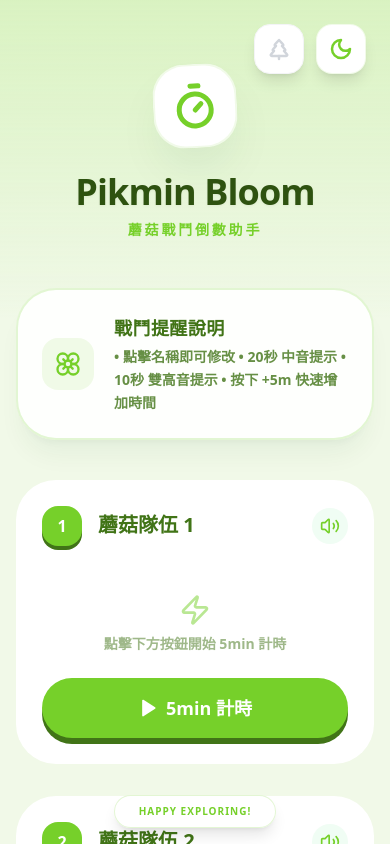
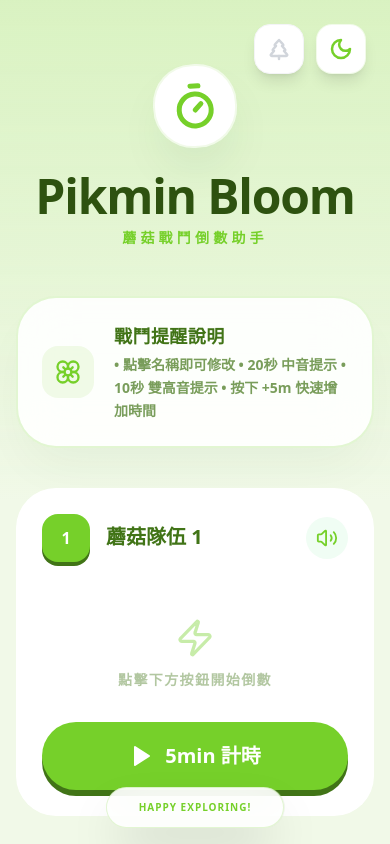
Before and after one commit to kevic0935/Pikmin, a React (Vite) app: page / in a window 390 px wide. Shown: the top 844 px of the page. Built offline with nearby package versions, Linux system fonts and the light colour scheme.

Commit message:
增加阿凡達版本

```diff
--- a/App.tsx
+++ b/App.tsx
@@ -1,6 +1,6 @@
 
 import React, { useState, useEffect } from 'react';
-import { Timer, Flower, Moon, Sun, TreePine, Snowflake, Gift, Plus } from 'lucide-react';
+import { Timer, Flower, Moon, Sun, TreePine, Snowflake, Gift, Plus, Sparkles } from 'lucide-react';
 import MushroomTimer from './components/MushroomTimer.tsx';
 
 export type ThemeType = 'light' | 'dark' | 'christmas';
@@ -31,36 +31,36 @@ export default function App() {
   }, [theme]);
 
   const getBgColor = () => {
-    if (theme === 'dark') return 'bg-[#0a1205]';
+    if (theme === 'dark') return 'bg-[#020617]'; // Deep Space Blue
     if (theme === 'christmas') return 'bg-[#fdf2f2]';
     return 'bg-[#f1f9e8]';
   };
 
   const getGradient = () => {
-    if (theme === 'dark') return 'from-[#162a0c] opacity-60';
+    if (theme === 'dark') return 'from-[#0f172a] via-[#1e1b4b] to-transparent opacity-80';
     if (theme === 'christmas') return 'from-[#fee2e2] opacity-100';
     return 'from-[#d9f2c1] opacity-100';
   };
 
   const getTitleColor = () => {
-    if (theme === 'dark') return 'text-[#d9f2c1]';
+    if (theme === 'dark') return 'text-[#22d3ee] drop-shadow-[0_0_8px_rgba(34,211,238,0.4)]';
     if (theme === 'christmas') return 'text-[#BB2528]';
     return 'text-[#2e5210]';
   };
 
   return (
-    <div className={`min-h-screen transition-colors duration-500 font-sans pb-24 selection:bg-[#76d02a] selection:text-white ${getBgColor()}`}>
+    <div className={`min-h-screen transition-colors duration-700 font-sans pb-24 selection:bg-[#22d3ee] selection:text-white ${getBgColor()}`}>
 
       {/* Theme Selection Group - Top Right */}
       <div className="fixed top-6 right-6 z-50 flex gap-3">
-        {/* Christmas Theme Button (Left) */}
+        {/* Christmas Theme Button */}
         <button
           onClick={() => setTheme('christmas')}
           className={`p-3 rounded-2xl flex items-center justify-center transition-all btn-3d shadow-lg
             ${theme === 'christmas'
               ? 'bg-[#BB2528] text-white shadow-[0_4px_0_0_#7f1d1d] border border-white/20'
               : (theme === 'dark'
-                  ? 'bg-[#162a0c] text-[#76d02a]/40 shadow-[0_4px_0_0_#050a02] border border-[#76d02a]/10 hover:text-[#76d02a]'
+                  ? 'bg-[#1e293b] text-cyan-400/40 shadow-[0_4px_0_0_#020617] border border-cyan-500/10 hover:text-cyan-400'
                   : 'bg-white text-gray-300 shadow-[0_4px_0_0_#e2e8f0] border border-gray-100 hover:text-[#BB2528]')
             }`}
           aria-label="Christmas theme"
@@ -68,24 +68,33 @@ export default function App() {
           <TreePine size={24} strokeWidth={2.5} />
         </button>
 
-        {/* Light/Dark Toggle Button (Right) */}
+        {/* Light/Dark Toggle Button */}
         <button
           onClick={() => setTheme(theme === 'dark' ? 'light' : 'dark')}
           className={`p-3 rounded-2xl flex items-center justify-center transition-all btn-3d shadow-lg
             ${theme === 'dark'
-              ? 'bg-[#162a0c] text-[#76d02a] shadow-[0_4px_0_0_#050a02] border border-[#76d02a]/20'
+              ? 'bg-[#0f172a] text-[#22d3ee] shadow-[0_4px_0_0_#020617] border border-cyan-500/30 shadow-cyan-500/10'
               : (theme === 'christmas'
                   ? 'bg-white text-gray-300 shadow-[0_4px_0_0_#e2e8f0] border border-gray-100 hover:text-[#76d02a]'
                   : 'bg-white text-[#76d02a] shadow-[0_4px_0_0_#e2e8f0] border border-[#76d02a]/10')
             }`}
-          aria-label="Toggle Light/Dark mode"
+          aria-label="Toggle Avatar Dark mode"
         >
-          {theme === 'dark' ? <Sun size={24} strokeWidth={2.5} /> : <Moon size={24} strokeWidth={2.5} />}
+          {theme === 'dark' ? <Sparkles size={24} strokeWidth={2.5} /> : <Moon size={24} strokeWidth={2.5} />}
         </button>
       </div>
 
       {/* Decorative Background Gradient */}
-      <div className={`fixed top-0 left-0 w-full h-80 pointer-events-none transition-all duration-700 bg-gradient-to-b to-transparent ${getGradient()}`} />
+      <div className={`fixed top-0 left-0 w-full h-[500px] pointer-events-none transition-all duration-1000 bg-gradient-to-b ${getGradient()}`} />
+
+      {/* Bioluminescent floating particles for Dark theme */}
+      {theme === 'dark' && (
+        <div className="fixed inset-0 pointer-events-none overflow-hidden opacity-30">
+          <div className="absolute top-[20%] left-[15%] w-2 h-2 bg-cyan-400 rounded-full blur-[2px] animate-pulse" />
+          <div className="absolute top-[60%] left-[80%] w-3 h-3 bg-indigo-400 rounded-full blur-[3px] animate-bounce" style={{ animationDuration: '4s' }} />
+          <div className="absolute top-[40%] left-[40%] w-1.5 h-1.5 bg-purple-400 rounded-full blur-[1px] animate-pulse" style={{ animationDuration: '3s' }} />
+        </div>
+      )}
 
       {/* Floating Snowflakes for Christmas */}
       {theme === 'christmas' && (
@@ -99,43 +108,45 @@ export default function App() {
       <div className="relative max-w-4xl mx-auto px-4 pt-16">
         {/* Header Section */}
         <header className="mb-12 text-center">
-          <div className={`inline-flex p-4 rounded-[2rem] shadow-2xl mb-6 transform -rotate-3 border-2 transition-all duration-500
+          <div className={`inline-flex p-4 rounded-[2.5rem] shadow-2xl mb-6 transform -rotate-3 border-2 transition-all duration-700
             ${theme === 'dark'
-              ? 'bg-[#162a0c] border-[#76d02a]/30 shadow-black/40'
+              ? 'bg-[#0f172a]/80 border-cyan-500/40 shadow-cyan-900/40 backdrop-blur-xl'
               : theme === 'christmas'
               ? 'bg-white border-[#BB2528]/30 shadow-red-900/10'
               : 'bg-white border-[#76d02a]/10 shadow-green-900/10'
             }`}>
             {theme === 'christmas' ? (
               <TreePine size={48} strokeWidth={2.5} className="text-[#165B33]" />
+            ) : theme === 'dark' ? (
+              <Sparkles size={48} strokeWidth={2.5} className="text-[#22d3ee]" />
             ) : (
               <Timer size={48} strokeWidth={2.5} className="text-[#76d02a]" />
             )}
           </div>
-          <h1 className={`text-4xl font-extrabold tracking-tight mb-2 drop-shadow-sm transition-colors duration-500 ${getTitleColor()}`}>
+          <h1 className={`text-5xl font-extrabold tracking-tight mb-2 transition-all duration-700 ${getTitleColor()}`}>
             Pikmin Bloom
           </h1>
-          <p className={`${theme === 'christmas' ? 'text-[#165B33]' : 'text-[#76d02a]'} font-extrabold text-sm uppercase tracking-[0.2em]`}>
-            {theme === 'christmas' ? '聖誕節限定版 🎄' : '蘑菇戰鬥倒數助手'}
+          <p className={`${theme === 'christmas' ? 'text-[#165B33]' : theme === 'dark' ? 'text-cyan-400/60' : 'text-[#76d02a]'} font-extrabold text-sm uppercase tracking-[0.3em]`}>
+            {theme === 'christmas' ? '聖誕節限定版 🎄' : theme === 'dark' ? '阿凡達幻彩版 ✨' : '蘑菇戰鬥倒數助手'}
           </p>
         </header>
 
         {/* Information/Instruction Card */}
-        <div className={`backdrop-blur-md border-2 p-6 rounded-[2.5rem] mb-10 flex gap-5 items-center shadow-xl transition-all duration-500
+        <div className={`backdrop-blur-xl border-2 p-6 rounded-[2.5rem] mb-10 flex gap-5 items-center shadow-2xl transition-all duration-700
           ${theme === 'dark'
-            ? 'bg-[#162a0c]/90 border-[#76d02a]/30 shadow-black/20 text-[#d9f2c1]'
+            ? 'bg-[#1e293b]/40 border-cyan-500/20 shadow-cyan-900/20 text-cyan-50'
             : theme === 'christmas'
             ? 'bg-white/90 border-[#BB2528]/20 shadow-red-900/5 text-[#7f1d1d]'
             : 'bg-white/90 border-[#76d02a]/20 shadow-green-900/5 text-[#417417]'
           }`}>
-          <div className={`p-3 rounded-2xl flex-shrink-0 ${theme === 'christmas' ? 'bg-[#BB2528]/10' : 'bg-[#76d02a]/10'}`}>
-            {theme === 'christmas' ? <Gift className="text-[#BB2528]" size={28} /> : <Flower className="text-[#76d02a]" size={28} />}
+          <div className={`p-3 rounded-2xl flex-shrink-0 transition-colors duration-700 ${theme === 'christmas' ? 'bg-[#BB2528]/10' : theme === 'dark' ? 'bg-cyan-400/10' : 'bg-[#76d02a]/10'}`}>
+            {theme === 'christmas' ? <Gift className="text-[#BB2528]" size={28} /> : theme === 'dark' ? <Sparkles className="text-cyan-400" size={28} /> : <Flower className="text-[#76d02a]" size={28} />}
           </div>
           <div>
-            <p className={`font-black text-lg mb-1 tracking-wide ${theme === 'christmas' ? 'text-[#BB2528]' : (theme === 'dark' ? 'text-[#76d02a]' : '')}`}>
-              {theme === 'christmas' ? '聖誕活動提醒' : '戰鬥提醒說明'}
+            <p className={`font-black text-lg mb-1 tracking-wide transition-colors duration-700 ${theme === 'christmas' ? 'text-[#BB2528]' : theme === 'dark' ? 'text-cyan-300' : 'text-[#417417]'}`}>
+              {theme === 'christmas' ? '聖誕活動提醒' : theme === 'dark' ? '幻彩模式提醒' : '戰鬥提醒說明'}
             </p>
-            <p className="text-sm font-semibold opacity-80 leading-relaxed">
+            <p className="text-sm font-semibold opacity-70 leading-relaxed">
               • 點擊名稱即可修改 • 20秒 中音提示 • 10秒 雙高音提示 • 按下 +5m 快速增加時間
             </p>
           </div>
@@ -152,11 +163,11 @@ export default function App() {
         <div className="flex justify-center mb-12">
           <button
             onClick={handleAddTeam}
-            className={`px-10 py-5 rounded-full font-black text-xl btn-3d flex items-center gap-3 transition-all duration-500 shadow-xl
+            className={`px-10 py-5 rounded-full font-black text-xl btn-3d flex items-center gap-3 transition-all duration-700 shadow-xl
               ${theme === 'christmas'
                 ? 'bg-[#165B33] text-white shadow-[0_6px_0_0_#064e3b] hover:bg-[#1b7a44]'
                 : (theme === 'dark'
-                    ? 'bg-[#76d02a] text-[#162a0c] shadow-[0_6px_0_0_#417417] hover:bg-[#86e03a]'
+                    ? 'bg-[#0ea5e9] text-white shadow-[0_6px_0_0_#0369a1] hover:bg-[#38bdf8] border border-white/10'
                     : 'bg-[#76d02a] text-white shadow-[0_6px_0_0_#417417] hover:bg-[#86e03a]')
               }`}
           >
@@ -167,12 +178,18 @@ export default function App() {
 
         {/* Footer Branding */}
         <footer className="mt-24 text-center">
-          <div className="flex justify-center gap-4 mb-6 opacity-30">
+          <div className="flex justify-center gap-4 mb-6 opacity-30 transition-all duration-700">
              {theme === 'christmas' ? (
                <>
                 <TreePine size={20} className="text-[#165B33]" />
                 <Snowflake size={20} className="text-[#BB2528]" />
                 <TreePine size={20} className="text-[#165B33]" />
+               </>
+             ) : theme === 'dark' ? (
+               <>
+                <Sparkles size={20} className="text-cyan-400" />
+                <Sparkles size={20} className="text-indigo-400" />
+                <Sparkles size={20} className="text-cyan-400" />
                </>
              ) : (
                <>
@@ -183,11 +200,11 @@ export default function App() {
              )}
           </div>
           <div className="space-y-1">
-            <p className={`${theme === 'christmas' ? 'text-[#BB2528]/70' : 'text-[#76d02a]/70'} text-[11px] font-black tracking-[0.25em] uppercase`}>
+            <p className={`${theme === 'christmas' ? 'text-[#BB2528]/70' : theme === 'dark' ? 'text-cyan-400/50' : 'text-[#76d02a]/70'} text-[11px] font-black tracking-[0.25em] uppercase transition-colors duration-700`}>
               Designed for Pikmin Bloom Explorers
             </p>
-            <p className={`text-[10px] font-bold transition-colors duration-500 ${theme === 'dark' ? 'text-[#76d02a]/40' : (theme === 'christmas' ? 'text-[#BB2528]/40' : 'text-[#417417]/40')}`}>
-              v1.9 • 動態新增隊伍 & Quick Start
+            <p className={`text-[10px] font-bold transition-colors duration-700 ${theme === 'dark' ? 'text-cyan-400/20' : (theme === 'christmas' ? 'text-[#BB2528]/40' : 'text-[#417417]/40')}`}>
+              v2.0 • 暗色阿凡達幻彩版 & 動態隊伍
             </p>
           </div>
         </footer>
@@ -195,14 +212,14 @@ export default function App() {
 
       {/* Persistent Status Bar */}
       <div className="fixed bottom-0 left-0 w-full p-4 flex justify-center pointer-events-none">
-        <div className={`backdrop-blur-md px-6 py-2 rounded-full border shadow-lg text-[10px] font-black tracking-widest uppercase transition-all duration-500
+        <div className={`backdrop-blur-xl px-8 py-3 rounded-full border shadow-2xl text-[10px] font-black tracking-widest uppercase transition-all duration-700
           ${theme === 'dark'
-            ? 'bg-[#162a0c]/90 border-[#76d02a]/30 text-[#76d02a]'
+            ? 'bg-[#0f172a]/90 border-cyan-500/30 text-[#22d3ee] shadow-cyan-500/10'
             : theme === 'christmas'
             ? 'bg-[#BB2528]/90 border-[#BB2528]/20 text-white'
             : 'bg-white/90 border-[#76d02a]/20 text-[#76d02a]'
           }`}>
-          {theme === 'christmas' ? 'Merry Christmas!' : 'Happy Exploring!'}
+          {theme === 'christmas' ? 'Merry Christmas!' : theme === 'dark' ? 'Bioluminescence Active' : 'Happy Exploring!'}
         </div>
       </div>
     </div>
--- a/components/MushroomTimer.tsx
+++ b/components/MushroomTimer.tsx
@@ -1,6 +1,6 @@
 
 import React, { useState, useEffect, useRef } from 'react';
-import { Play, Square, RotateCcw, Plus, BellRing, Volume2, VolumeX, Edit2, Gift, Snowflake, Zap } from 'lucide-react';
+import { Play, Square, RotateCcw, Plus, BellRing, Volume2, VolumeX, Edit2, Snowflake, Zap, Sparkles } from 'lucide-react';
 import { playSound } from '../utils/audio.ts';
 import { ThemeType } from '../App.tsx';
 
@@ -17,9 +17,8 @@ const MushroomTimer: React.FC<MushroomTimerProps> = ({ id, theme = 'light' }) =>
 
   const timerRef = useRef<ReturnType<typeof setInterval> | null>(null);
 
-  // Unified behavior for all teams
   const handleQuickStart = () => {
-    setTimeLeft(300); // 5 minutes (300 seconds)
+    setTimeLeft(300); // 5 minutes
     setIsRunning(true);
   };
 
@@ -75,32 +74,40 @@ const MushroomTimer: React.FC<MushroomTimerProps> = ({ id, theme = 'light' }) =>
   };
 
   const getCardStyle = () => {
+    const baseClasses = "p-6 rounded-[2.5rem] border-2 transition-all duration-700 backdrop-blur-md";
+    const scaleClass = isRunning ? 'scale-[1.02]' : 'scale-100';
+
     if (timeLeft === 0 && !isRunning) {
-        if (theme === 'dark') return 'bg-[#162a0c] border-[#76d02a]/10 shadow-black/40';
-        if (theme === 'christmas') return 'bg-white border-[#BB2528]/20 shadow-red-900/5';
-        return 'bg-white border-transparent shadow-green-900/5';
+        if (theme === 'dark') return `${baseClasses} bg-[#1e293b]/40 border-cyan-500/20 shadow-cyan-900/10 ${scaleClass}`;
+        if (theme === 'christmas') return `${baseClasses} bg-white border-[#BB2528]/20 shadow-red-900/5 ${scaleClass}`;
+        return `${baseClasses} bg-white border-transparent shadow-green-900/5 ${scaleClass}`;
     }
-    if (timeLeft <= 10 && timeLeft > 0) return 'bg-red-50 dark:bg-red-950/30 border-red-300 animate-pulse ring-4 ring-red-200 dark:ring-red-900/40';
-    if (timeLeft <= 20 && timeLeft > 0) return 'bg-orange-50 dark:bg-orange-950/20 border-orange-300 ring-4 ring-orange-100 dark:ring-orange-900/20';
 
-    if (theme === 'dark') return 'bg-[#162a0c] border-[#76d02a]/10 shadow-black/40';
-    if (theme === 'christmas') return 'bg-white border-[#BB2528]/10 shadow-xl shadow-red-900/5';
-    return 'bg-white border-transparent shadow-xl shadow-green-900/5';
+    if (timeLeft <= 10 && timeLeft > 0) {
+        return `${baseClasses} bg-red-500/10 border-red-500 animate-pulse ring-4 ring-red-500/20 ${scaleClass}`;
+    }
+    if (timeLeft <= 20 && timeLeft > 0) {
+        return `${baseClasses} bg-orange-500/10 border-orange-400 ring-4 ring-orange-500/20 ${scaleClass}`;
+    }
+
+    if (theme === 'dark') return `${baseClasses} bg-[#0f172a]/60 border-cyan-500/40 shadow-cyan-500/10 ${scaleClass}`;
+    if (theme === 'christmas') return `${baseClasses} bg-white border-[#BB2528]/10 shadow-red-900/5 ${scaleClass}`;
+    return `${baseClasses} bg-white border-transparent shadow-green-900/5 ${scaleClass}`;
   };
 
   const getTeamLabelColor = () => {
-    if (theme === 'dark') return 'text-[#d9f2c1]';
+    if (theme === 'dark') return 'text-cyan-200 drop-shadow-[0_0_8px_rgba(165,243,252,0.3)]';
     if (theme === 'christmas') return 'text-[#BB2528]';
     return 'text-[#417417]';
   };
 
   return (
-    <div className={`p-6 rounded-[2.5rem] border-2 transition-all duration-500 ${getCardStyle()} ${isRunning ? 'scale-[1.02]' : 'scale-100'}`}>
+    <div className={getCardStyle()}>
       <div className="flex justify-between items-center mb-6">
         <div className="flex items-center gap-3 flex-1 mr-2">
-          <div className={`w-10 h-10 shrink-0 rounded-2xl flex items-center justify-center text-white font-black shadow-[0_4px_0_0] transition-all duration-500
-            ${theme === 'christmas' ? 'bg-[#BB2528] shadow-[#7f1d1d]' : 'bg-[#76d02a] shadow-[#417417]'}`}>
-            {theme === 'christmas' ? <Snowflake size={18} /> : id}
+          <div className={`w-12 h-12 shrink-0 rounded-2xl flex items-center justify-center text-white font-black shadow-[0_4px_0_0] transition-all duration-700
+            ${theme === 'christmas' ? 'bg-[#BB2528] shadow-[#7f1d1d]' : theme === 'dark' ? 'bg-[#0ea5e9] shadow-[#0369a1] border border-white/20' : 'bg-[#76d02a] shadow-[#417417]'}`}>
+            {theme === 'christmas' ? <Snowflake size={20} /> : theme === 'dark' ? <Sparkles size={20} /> : id}
           </div>
           <div className="relative flex-1 group">
             <input
@@ -111,49 +118,49 @@ const MushroomTimer: React.FC<MushroomTimerProps> = ({ id, theme = 'light' }) =>
                 ${getTeamLabelColor()}`}
               placeholder="輸入隊伍名稱..."
             />
-            <Edit2 size={14} className={`absolute right-0 top-1/2 -translate-y-1/2 opacity-0 group-hover:opacity-50 pointer-events-none ${theme === 'christmas' ? 'text-[#BB2528]' : 'text-[#76d02a]'}`} />
+            <Edit2 size={14} className={`absolute right-0 top-1/2 -translate-y-1/2 opacity-0 group-hover:opacity-50 pointer-events-none transition-all ${theme === 'christmas' ? 'text-[#BB2528]' : theme === 'dark' ? 'text-cyan-400' : 'text-[#76d02a]'}`} />
           </div>
         </div>
 
         <button
           onClick={() => setIsMuted(!isMuted)}
-          className={`p-2 rounded-full transition-all ${isMuted ? 'text-gray-400 bg-gray-100 dark:bg-[#233b15]' : (theme === 'christmas' ? 'text-[#BB2528] bg-red-50' : 'text-[#76d02a] bg-green-50 dark:bg-[#233b15]/50')} active:scale-90`}
+          className={`p-2.5 rounded-full transition-all duration-500 ${isMuted ? 'text-gray-400 bg-gray-100 dark:bg-slate-800' : (theme === 'christmas' ? 'text-[#BB2528] bg-red-50' : theme === 'dark' ? 'text-cyan-400 bg-cyan-950/50 border border-cyan-500/20' : 'text-[#76d02a] bg-green-50')} active:scale-90`}
         >
-          {isMuted ? <VolumeX size={20} /> : <Volume2 size={20} />}
+          {isMuted ? <VolumeX size={22} /> : <Volume2 size={22} />}
         </button>
       </div>
 
       {!isRunning && timeLeft === 0 ? (
-        <div className={`text-center py-6 flex flex-col items-center justify-center gap-2 opacity-50`}>
-           <Zap className={`${theme === 'christmas' ? 'text-[#BB2528]' : 'text-[#76d02a]'}`} size={32} />
-           <p className={`text-sm font-black ${theme === 'christmas' ? 'text-[#BB2528]' : 'text-[#417417]'}`}>點擊下方按鈕開始 5min 計時</p>
+        <div className={`text-center py-8 flex flex-col items-center justify-center gap-3 transition-opacity duration-700 ${theme === 'dark' ? 'opacity-30' : 'opacity-40'}`}>
+           {theme === 'dark' ? <Sparkles className="text-cyan-400" size={40} /> : <Zap className={`${theme === 'christmas' ? 'text-[#BB2528]' : 'text-[#76d02a]'}`} size={40} />}
+           <p className={`text-sm font-black tracking-widest ${theme === 'christmas' ? 'text-[#BB2528]' : theme === 'dark' ? 'text-cyan-300' : 'text-[#417417]'}`}>點擊下方按鈕開始倒數</p>
         </div>
       ) : (
-        <div className="text-center py-6">
-          <span className={`text-5xl md:text-6xl font-mono font-black tracking-tight transition-colors duration-500
-            ${timeLeft <= 20 ? 'text-red-500' : (theme === 'dark' || theme === 'christmas' ? (theme === 'christmas' ? 'text-[#BB2528]' : 'text-[#d9f2c1]') : 'text-[#2e5210]')}`}>
+        <div className="text-center py-8">
+          <span className={`text-6xl font-mono font-black tracking-tighter transition-all duration-700
+            ${timeLeft <= 20 ? 'text-red-500 drop-shadow-[0_0_15px_rgba(239,68,68,0.5)]' : (theme === 'dark' ? 'text-cyan-100 drop-shadow-[0_0_20px_rgba(34,211,238,0.4)]' : theme === 'christmas' ? 'text-[#BB2528]' : 'text-[#2e5210]')}`}>
             {formatTime(timeLeft)}
           </span>
         </div>
       )}
 
-      <div className="flex flex-col gap-3">
+      <div className="flex flex-col gap-4">
         {!isRunning && timeLeft === 0 ? (
           <button
             onClick={handleQuickStart}
-            className={`w-full text-white py-4 rounded-full font-black text-lg btn-3d transition-all duration-500 flex items-center justify-center gap-2
-              ${theme === 'christmas' ? 'bg-[#BB2528] hover:bg-[#d42c2c] shadow-[0_6px_0_0_#7f1d1d]' : 'bg-[#76d02a] hover:bg-[#86e03a] shadow-[0_6px_0_0_#417417]'}`}
+            className={`w-full text-white py-5 rounded-full font-black text-xl btn-3d transition-all duration-700 flex items-center justify-center gap-3
+              ${theme === 'christmas' ? 'bg-[#BB2528] hover:bg-[#d42c2c] shadow-[0_6px_0_0_#7f1d1d]' : theme === 'dark' ? 'bg-[#0ea5e9] hover:bg-[#38bdf8] shadow-[0_6px_0_0_#0369a1] border border-white/10' : 'bg-[#76d02a] hover:bg-[#86e03a] shadow-[0_6px_0_0_#417417]'}`}
           >
-            <Play size={20} fill="white" /> 5min 計時
+            <Play size={24} fill="white" /> 5min 計時
           </button>
         ) : (
           <div className="grid grid-cols-12 gap-3">
             <button
               onClick={toggleTimer}
-              className={`col-span-6 py-4 rounded-full font-black text-sm text-white flex items-center justify-center gap-2 btn-3d transition-all
+              className={`col-span-6 py-4 rounded-full font-black text-sm text-white flex items-center justify-center gap-2 btn-3d transition-all duration-500
                 ${isRunning
-                  ? (theme === 'christmas' ? 'bg-orange-600 hover:bg-orange-500 shadow-[0_6px_0_0_#9a3412]' : 'bg-amber-500 hover:bg-amber-400 shadow-[0_6px_0_0_#b45309]')
-                  : (theme === 'christmas' ? 'bg-[#BB2528] hover:bg-[#d42c2c] shadow-[0_6px_0_0_#7f1d1d]' : 'bg-[#76d02a] hover:bg-[#86e03a] shadow-[0_6px_0_0_#417417]')
+                  ? (theme === 'christmas' ? 'bg-orange-600 hover:bg-orange-500 shadow-[0_6px_0_0_#9a3412]' : theme === 'dark' ? 'bg-indigo-600 hover:bg-indigo-500 shadow-[0_6px_0_0_#312e81]' : 'bg-amber-500 hover:bg-amber-400 shadow-[0_6px_0_0_#b45309]')
+                  : (theme === 'christmas' ? 'bg-[#BB2528] hover:bg-[#d42c2c] shadow-[0_6px_0_0_#7f1d1d]' : theme === 'dark' ? 'bg-[#0ea5e9] hover:bg-[#38bdf8] shadow-[0_6px_0_0_#0369a1]' : 'bg-[#76d02a] hover:bg-[#86e03a] shadow-[0_6px_0_0_#417417]')
                 }`}
             >
               {isRunning ? <Square size={18} fill="white" /> : <Play size={18} fill="white" />}
@@ -161,15 +168,15 @@ const MushroomTimer: React.FC<MushroomTimerProps> = ({ id, theme = 'light' }) =>
             </button>
             <button
               onClick={addFiveMinutes}
-              className={`col-span-4 text-white py-4 rounded-full font-black text-sm btn-3d flex items-center justify-center gap-1 transition-all
-                ${theme === 'christmas' ? 'bg-[#165B33] hover:bg-[#1b7a44] shadow-[0_6px_0_0_#064e3b]' : 'bg-[#3da9fc] hover:bg-[#5dbbff] shadow-[0_6px_0_0_#1b75b8]'}`}
+              className={`col-span-4 text-white py-4 rounded-full font-black text-sm btn-3d flex items-center justify-center gap-1 transition-all duration-500
+                ${theme === 'christmas' ? 'bg-[#165B33] hover:bg-[#1b7a44] shadow-[0_6px_0_0_#064e3b]' : theme === 'dark' ? 'bg-purple-600 hover:bg-purple-500 shadow-[0_6px_0_0_#4c1d95]' : 'bg-[#3da9fc] hover:bg-[#5dbbff] shadow-[0_6px_0_0_#1b75b8]'}`}
             >
               <Plus size={18} strokeWidth={3} /> 5m
             </button>
             <button
               onClick={resetTimer}
-              className={`col-span-2 py-4 rounded-full font-black btn-3d flex items-center justify-center transition-colors duration-500
-                ${theme === 'dark' ? 'bg-[#233b15] text-[#76d02a] shadow-[0_6px_0_0_#050a02]' : (theme === 'christmas' ? 'bg-red-100 text-[#BB2528] shadow-[0_6px_0_0_#fecaca]' : 'bg-gray-200 text-gray-500 shadow-[0_6px_0_0_#9ca3af]')}`}
+              className={`col-span-2 py-4 rounded-full font-black btn-3d flex items-center justify-center transition-all duration-500
+                ${theme === 'dark' ? 'bg-slate-800 text-cyan-400 shadow-[0_6px_0_0_#020617] border border-cyan-500/10' : (theme === 'christmas' ? 'bg-red-100 text-[#BB2528] shadow-[0_6px_0_0_#fecaca]' : 'bg-gray-200 text-gray-500 shadow-[0_6px_0_0_#9ca3af]')}`}
             >
               <RotateCcw size={18} strokeWidth={3} />
             </button>
@@ -178,10 +185,10 @@ const MushroomTimer: React.FC<MushroomTimerProps> = ({ id, theme = 'light' }) =>
       </div>
 
       {timeLeft <= 20 && timeLeft > 0 && (
-        <div className="mt-4 text-center">
-            <span className={`inline-flex items-center gap-2 px-4 py-2 rounded-full text-xs font-black border animate-bounce shadow-sm transition-all duration-500
-              ${theme === 'dark' ? 'bg-[#162a0c]/80 text-red-400 border-red-900/50' : (theme === 'christmas' ? 'bg-[#BB2528]/10 text-[#BB2528] border-[#BB2528]/20' : 'bg-white/70 text-red-600 border-red-200')}`}>
-              {theme === 'christmas' ? <Gift size={14} /> : <BellRing size={14} />} 準備出發！
+        <div className="mt-5 text-center">
+            <span className={`inline-flex items-center gap-2 px-5 py-2.5 rounded-full text-[11px] font-black border animate-bounce shadow-xl transition-all duration-700
+              ${theme === 'dark' ? 'bg-cyan-500/20 text-cyan-300 border-cyan-500/40 shadow-cyan-500/20' : theme === 'christmas' ? 'bg-[#BB2528]/10 text-[#BB2528] border-[#BB2528]/20' : 'bg-white/70 text-red-600 border-red-200'}`}>
+              <BellRing size={14} className={theme === 'dark' ? 'text-cyan-400' : ''} /> 準備出發！
             </span>
         </div>
       )}
```
